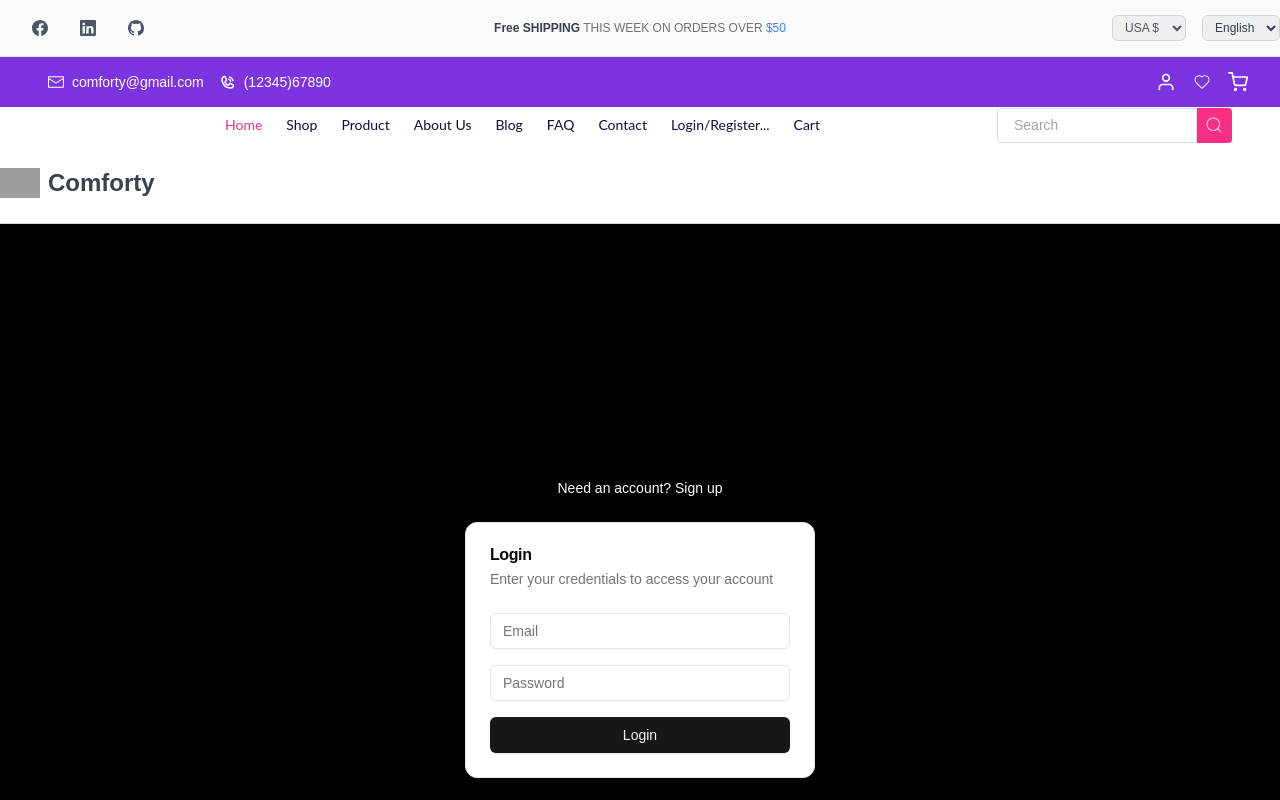
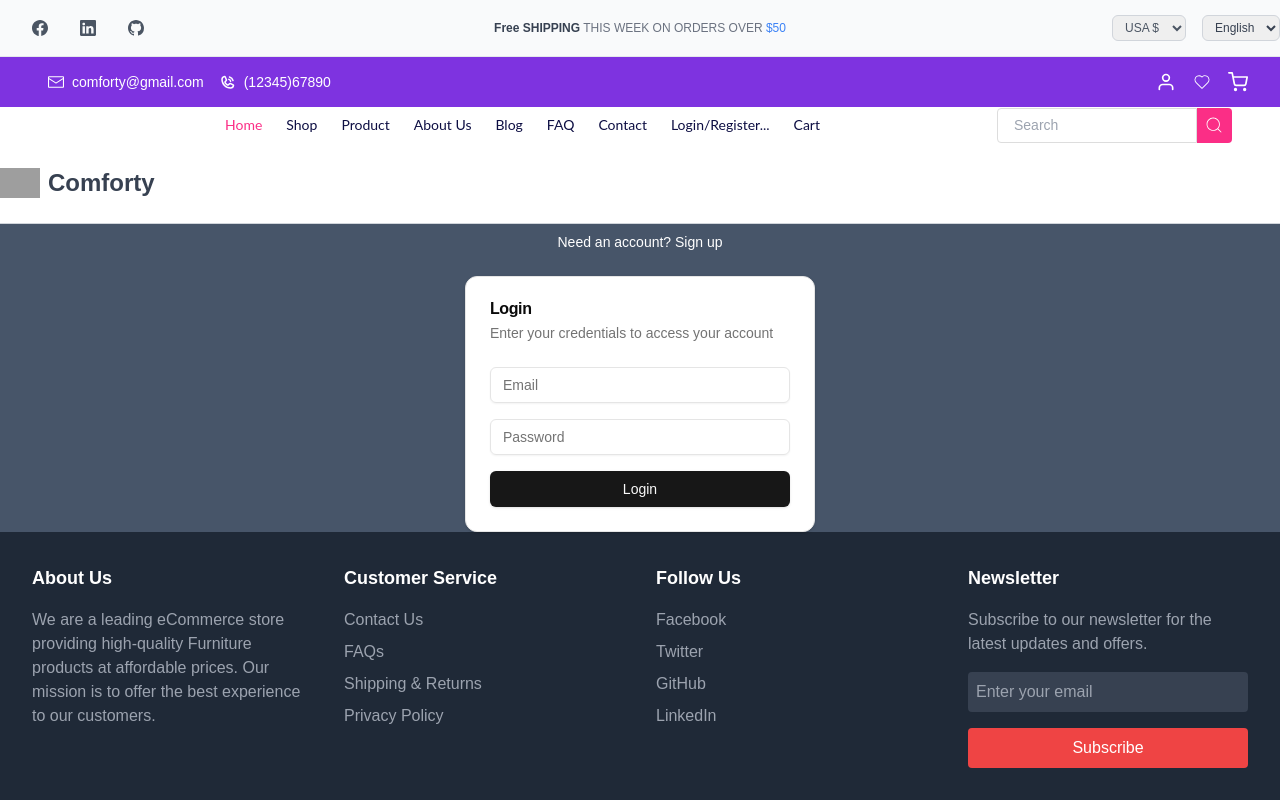
Before and after one commit to Syedabanog-1/Hackhathon-Ecommerce-Website, a Next.js app: page /user in a window 1280 px wide. Shown: the top 800 px of the page. Built offline with nearby package versions, Linux system fonts and the light colour scheme; grey boxes are pictures that could not be loaded.

Commit message:
commit done ok

```diff
--- a/src/app/user/page.tsx
+++ b/src/app/user/page.tsx
@@ -11,7 +11,7 @@ export default function AuthPage() {
 
   return (
 
-    <div className="min-h-screen flex flex-col items-center justify-center bg-black text-white">
+    <div className="min-1/2-screen flex flex-col items-center justify-center bg-slate-600 text-white">
 
       <div className="mb-4">
         <Button
```
